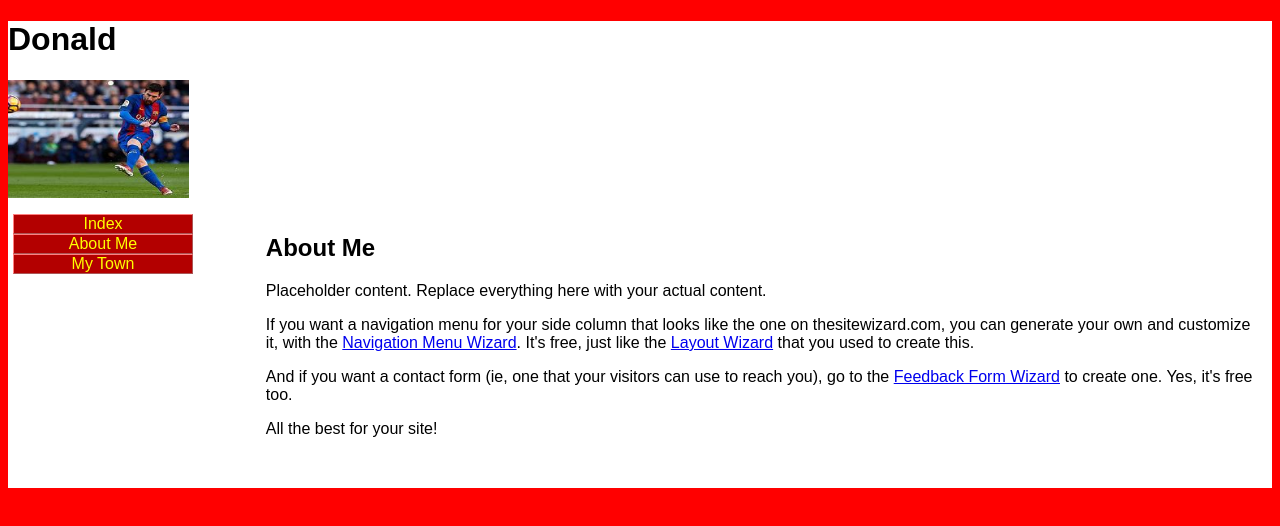
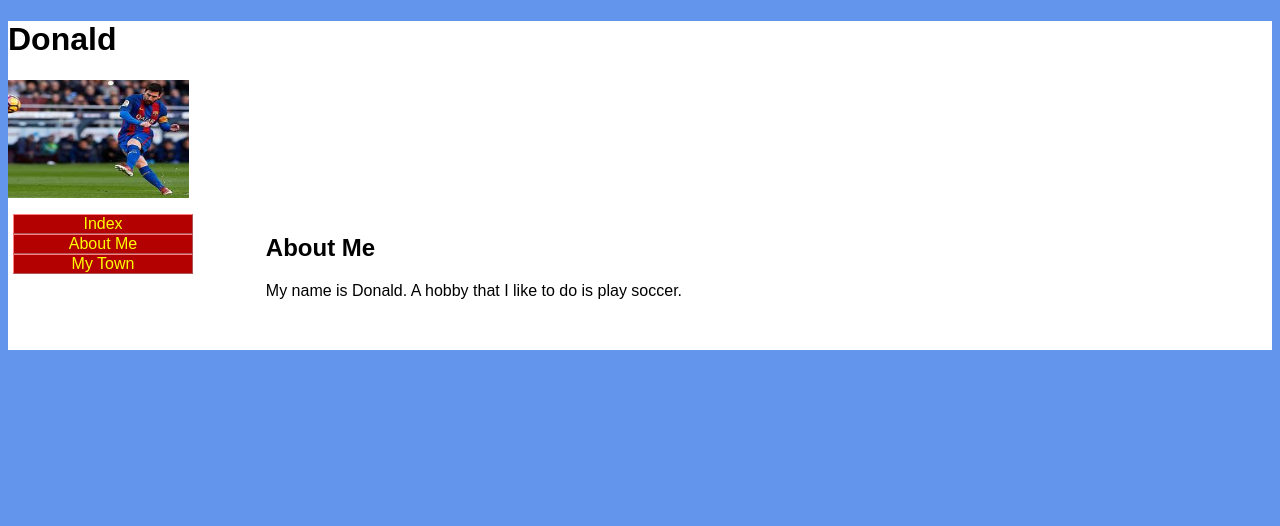
Before and after one commit to Donald592/personal, a plain HTML site: page aboutme.html in a window 1280 px wide. Drawn offline with Linux system fonts and the light colour scheme.

Commit message:
Add edits and codes

```diff
--- a/00-intro-working/intro.css
+++ b/00-intro-working/intro.css
@@ -9,6 +9,5 @@
 
 body {
   background-color: green;
+  outline: 10px hidden darkblue;
 }
-
-.myclass {}
--- a/aboutme.html
+++ b/aboutme.html
@@ -11,9 +11,11 @@
   </head>
   <style>
   body {
-    background-color: red;
+    background-color: cornflowerblue;
   }
   </style>
+  </head>
+  <body>
   <body class="body">
 
   </body>
@@ -27,17 +29,8 @@
         <div id="tswcontproper">
           <!-- start of content column: insert your content here -->
           <h2>About Me</h2>
-          <p> Placeholder content. Replace everything here with your actual
-            content. </p>
-          <p> If you want a navigation menu for your side column that looks like
-            the one on thesitewizard.com, you can generate your own and
-            customize it, with the <a href="https://www.thesitewizard.com/wizards/css-menu-buttons.shtml">Navigation
-              Menu Wizard</a>. It's free, just like the <a href="https://www.thesitewizard.com/wizards/layout.shtml">Layout
-              Wizard</a> that you used to create this. </p>
-          <p> And if you want a contact form (ie, one that your visitors can use
-            to reach you), go to the <a href="https://www.thesitewizard.com/wizards/feedbackform.shtml">Feedback
-              Form Wizard</a> to create one. Yes, it's free too. </p>
-          <p> All the best for your site! </p>
+          <p> My name is Donald. A hobby that I like to do is play soccer. </p>
+
           <p>&nbsp;</p>
           <!-- end of content column: put your content above this line --> </div>
       </div>
```
Also changed, not shown: 00-intro-working/index.html (+4 -0 lines), 00-intro-working/intro.js (+15 -1 lines), mytown.html (+14 -8 lines).
